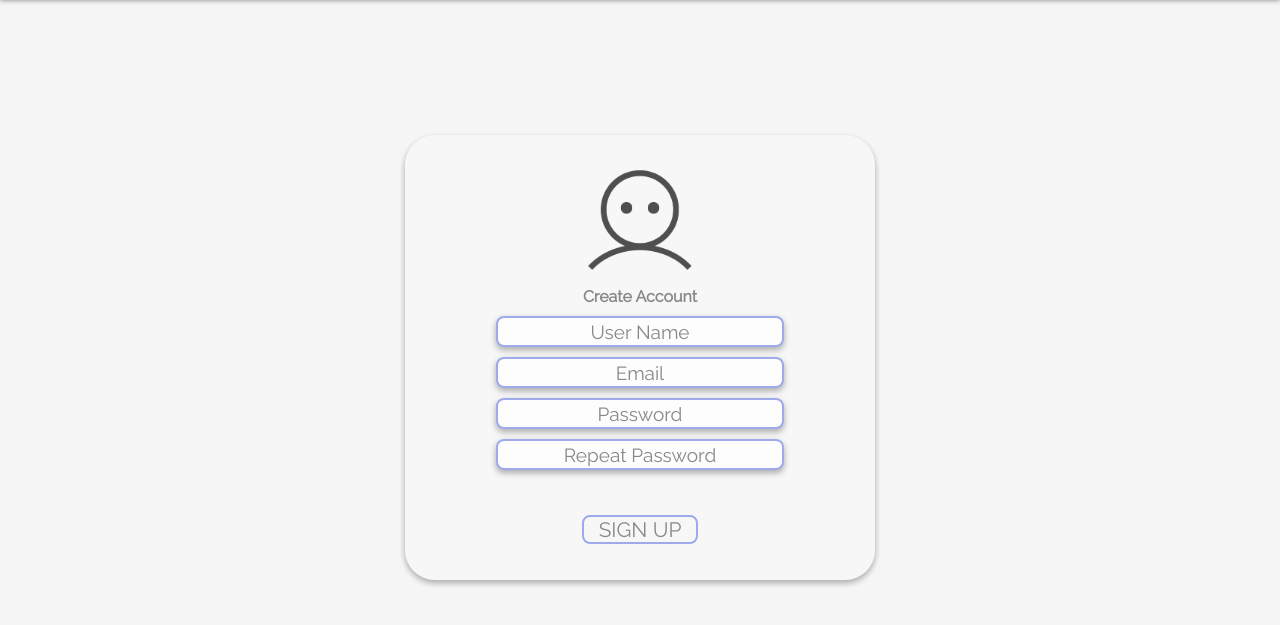
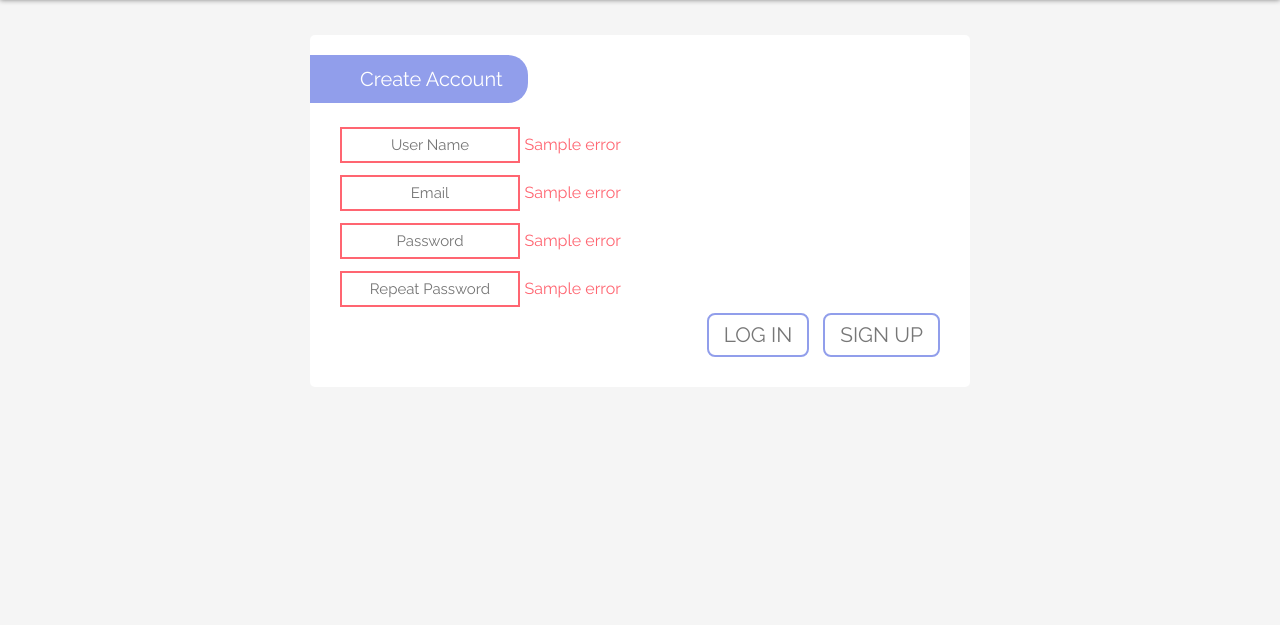
Before and after one commit to AlexDimitro0v/AskAnythingUK, a Django app: template users/templates/users/register.html in a window 1280 px wide. Shown: the part 65-690 px from the top of the page. Run offline with Django 3.2, Linux system fonts and the light colour scheme; the template is opened without the code that fills it: most values are stand-ins (such as "Sample title", 1, 10 or a date in 2020); parts of the project's set-up code (start-up, migrations or seed data) failed here and were passed over; some libraries are stand-ins or nearby versions.

Commit message:
Log in and sign up form improvements

```diff
--- a/Main/static/style.css
+++ b/Main/static/style.css
@@ -39,6 +39,10 @@ h1 {
   font-size: 40px;
 }
 
+input {
+  margin-top: 12px;
+}
+
 #header {
   width: 100%;
   height: var(--header-height);
@@ -59,9 +63,8 @@ h1 {
 }
 
 .large-area {
-  width: 95%;
+  width: 90%;
   max-width: 1000px;
-  min-height: 300px;
   border-radius: 5px;
   background-color: #ffffff;
   left: 0;
@@ -157,6 +160,8 @@ p {
   cursor: pointer;
   height: 40px;
   line-height: 40px;
+  display: inline-block;
+  margin-left: 10px;
 }
 
 
@@ -252,14 +268,8 @@ p {
     bottom: 0;
     left: 0;
     right: 0;
-    position: relative;
     text-align: center;
-    display: flex;
     justify-content:center; /* Horizontal alignment */
-    align-items: center;   /* Vertical alignment */
-    top: 100px;
-    width: 40%;
-    margin-left: 30%;
 }
 
 input {
--- a/Main/templates/new_feedback_request.html
+++ b/Main/templates/new_feedback_request.html
@@ -13,7 +13,7 @@
       <br><br>
       TIME LIMIT (days):<br><input rows="1"  name="timelimit" class="onelineform" style="max-width: 100px" type="number" min="1"></input>
       <br><br>FEEDBACK FILES:<br><br>
-      <label for="file-upload" class="button noselect" style="padding: 8px; margin-top: 5px">
+      <label for="file-upload" class="button noselect" style="padding: 8px; margin-left: 0px">
             Upload Files
       </label>
       <input id="file-upload"  type="file" name="feedbackfiles" style="display: none" multiple>
--- a/users/templates/users/logout.html
+++ b/users/templates/users/logout.html
@@ -6,7 +6,6 @@
             <p>
                 <a href="{% url 'login-page'%}" style="color: red;">Login Again</a>
             </p>
-
         </div>
     </div>
 {% endblock content%}
--- a/users/templates/users/register.html
+++ b/users/templates/users/register.html
@@ -2,24 +2,47 @@
 {% load static %}
 
 {% block content%}
-  <div  class='center_content'>
-      <div class="card">
-          {% if wronglogin %}
-            <div class="incorrect">Oops! Incorrect username or password.</div>
-          {% endif %}
-          <img src="{% static 'users/user.png' %}" style='width: 30%; margin-bottom: 10px'/>
-          <h4 style="margin-bottom: 10px">Create Account</h4>
-          <form action="/register/" method="POST" id="loginForm">
+<div class="large-area" style="max-width: 600px">
+  <div class="decorative-text-wrapper noselect">Create Account</div>
+  <div class="cardbody">
+          <form action="/register/" method="POST" id="registrationForm">
               {% csrf_token %}
-              <input class="loginform" type="text" placeholder="User Name" name="username"><br>
-              <input class="loginform" type="text" placeholder="Email" name="email" ><br>
-              <input class="loginform" type="password" placeholder="Password" name="password1"><br>
-              <input class="loginform" type="password" placeholder="Repeat Password" name="password2" style="margin-bottom: 40px"><br>
-              <span class="button noselect" id="login_button">SIGN UP</span>
+              <input class="onelineform" type="text" placeholder="User Name" name="username" {% if invalid_username %} style="border: 2px solid #FF6571;" {% endif %}>
+              {% if invalid_username%}
+                   {% for error in invalid_username %}
+                   <span style="color: #FF6571" >{{error}}</span>
+                    {% endfor %}
+              {% endif %}
+              <br>
+              <input class="onelineform" type="text" placeholder="Email" name="email" {% if invalid_email %} style="border: 2px solid #FF6571;" {% endif %}>
+              {% if invalid_email %}
+                   {% for error in invalid_email %}
+                   <span style="color: #FF6571">{{error}}</span>
+                    {% endfor %}
+              {% endif %}
+              <br>
+              <input class="onelineform" type="password" placeholder="Password" name="password1" {% if invalid_password1 %} style="border: 2px solid #FF6571;" {% endif %}>
+              {% if invalid_password1 %}
+                   {% for error in invalid_password1 %}
+                   <span style="color: #FF6571">{{error}}</span>
+                    {% endfor %}
+              {% endif %}
+              <br>
+              <input class="onelineform" type="password" placeholder="Repeat Password" name="password2" {% if invalid_password2 %} style="border: 2px solid #FF6571;" {% endif %}>
+              {% if invalid_password2 %}
+                   {% for error in invalid_password2 %}
+                   <span style="color: #FF6571" >{{error}}</span>
+                    {% endfor %}
+              {% endif %}
+              <br>
           </form>
+          <div class="button-corner">
+          <span class="button noselect" style="margin-top: 20px"><a href="/login">LOG IN</a></span>
+        <span class="button noselect" id="register_button" style="margin-top: 20px">SIGN UP</span>
+        </div>
           <script>
-              $('#login_button').click(function() {
-                  $("#loginForm").submit();
+              $('#register_button').click(function() {
+                  $("#registrationForm").submit();
               });
           </script>
       </div>
```
Also changed, not shown: other parts of Main/static/style.css (+42 -0 lines), Main/templates/feedback_request.html (+18 -7 lines), Main/templates/profile.html (+34 -17 lines), Main/views.py (+7 -3 lines), users/templates/users/login.html (+21 -12 lines), users/views.py (+18 -9 lines), 3 other files.
